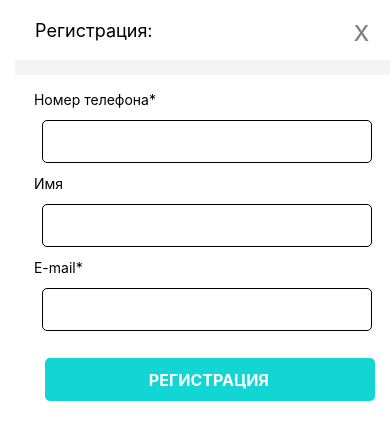
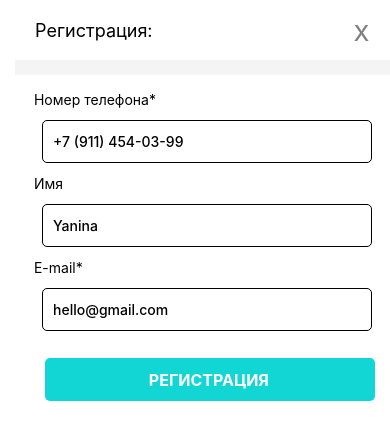
Before and after one commit to YaninaLopin/Projects, a React Native app: screen /Registration in a window 390 px wide. Shown: the top 440 px of the page. Built offline with nearby package versions, Linux system fonts and the light colour scheme.

Commit message:
useReduser on Registration page

```diff
--- a/App.js
+++ b/App.js
@@ -14,7 +14,7 @@ import Registration from './src/ScreensAll/Registration';
 
 const stack = createStackNavigator();
 
-const store = createStore(combineReducers);
+const store = createStore(combineReducers, window.__REDUX_DEVTOOLS_EXTENSION__ && window.__REDUX_DEVTOOLS_EXTENSION__());
 
 export default function App() {
   return (
--- a/src/Reducers/index.js
+++ b/src/Reducers/index.js
@@ -1,7 +1,8 @@
 import { combineReducers } from 'redux';
 import clientsReducer from './clientReducer';
+import profileReducer from './profileReduser';
 
 export default combineReducers({
     clients: clientsReducer,
-
+    profile: profileReducer,
   });
--- /dev/null
+++ b/src/Reducers/profileReduser.js
@@ -0,0 +1,23 @@
+const REGISTRATION = 'profile\REGISTRATION';
+
+const initialValue = {
+    phone: '',
+    name: '',
+    surname: '',
+    email: '',
+  }
+
+  const profileReducer = (state=initialValue, action) => {
+    switch (action.type) {
+      case REGISTRATION:
+        return  {...action.payload.user};
+      default:
+          return state;
+    }
+  };
+
+  export default profileReducer;
+
+  export const registration = (user) =>({
+    type: REGISTRATION,
+    payload: {user}})
--- a/src/ScreensAll/ClientInfo.js
+++ b/src/ScreensAll/ClientInfo.js
@@ -21,7 +21,7 @@ export default function ClientInfo({ navigation, route }) {
     <SafeAreaView style={styles.container}>
       <View style={styles.container}>
         <TouchableOpacity onPress={() => navigation.goBack()}>
-          <RedTop title=" <  О клиенте" />
+          <RedTop title = " <  О клиенте" />
         </TouchableOpacity>
       <View/>
 
--- a/src/ScreensAll/ListClients.js
+++ b/src/ScreensAll/ListClients.js
@@ -92,10 +92,12 @@ export default function ListClients({ navigation, route }) {
   };
 
   // используем useSelector
-  const clientsRed = useSelector((state) => state.clients);
+  const clientsRed = useSelector(state => state.clients);
+  const profile = useSelector(state => state.profile);
+
  // console.log('clientsRed', clientsRed);
 
- const auth=route.params.auth;
+ //const auth=route.params.auth;
 
   const [text, onChangeText] = useState('Введите имя');
 
@@ -124,7 +126,7 @@ export default function ListClients({ navigation, route }) {
 
         <View style={styles.container1}>
 
-        <Text style={styles.textstyle}> Вы авторизовались как  {auth.join('   тел. ')} </Text>
+         <Text style={styles.textstyle}> Вы авторизовались как {profile.name} </Text>
 
           <DropDownPicker
             open={open}
@@ -165,7 +167,6 @@ const styles = StyleSheet.create({
     marginLeft: 20,
     marginRight: 20,
     marginTop:10,
-    //justifyContent: 'space-between',
   },
   input: {
     height: 40,
--- a/src/ScreensAll/Registration.js
+++ b/src/ScreensAll/Registration.js
@@ -9,13 +9,44 @@ import {
   TextInput,
   SafeAreaView,
 } from 'react-native';
+import { useDispatch } from 'react-redux';
+import { registration } from '../Reducers/profileReduser';
+
+const baseUser = {
+  phone: '',
+  name: '',
+  email: '',
+}
+
+const reducer = (state=baseUser, action) => {
+  switch (action.type) {
+    case 'name':
+      return {...state, name: action.payload };
+    case 'phone':
+      return { ...state, phone: action.payload };
+    case 'email':
+      return { ...state, email: action.payload };
+    default:
+      throw new Error('Unknown action type');
+  }
+};
 
 export default function Registration({ navigation, route }) {
 
-const [regphone, onChangePhone] = useState ('');
-const [regname, onChangeName] = useState ('');
-const [regemail, onChangeEmail] = useState ('');
+// const [regphone, onChangePhone] = useState ('');
+// const [regname, onChangeName] = useState ('');
+// const [regemail, onChangeEmail] = useState ('');
 
+//const dispatch = useDispatch();
+const [user, dispatch] = useReducer(reducer, baseUser);
+
+const regDispatch = useDispatch();
+
+const onRegistration = () => {
+  regDispatch(registration(user))
+  //console.log('registration', state)
+  navigation.navigate('Main')
+}
 
   return(
    <SafeAreaView style={styles.container}>
@@ -36,30 +67,37 @@ const [regemail, onChangeEmail] = useState ('');
        <Text style={styles.textstyle}> Номер телефона* </Text>
          <TextInput
           style={styles.input}
-          onChangeText={onChangePhone}
-          value={regphone}
+          placeholder="+7 (911) 454-03-99"
+          value={user.phone}
+          onChangeText={(text) =>
+            dispatch({ type: 'phone', payload: text })
+          }
          />
 
        <Text style={styles.textstyle}> Имя </Text>
          <TextInput
           style={styles.input}
-          onChangeText={onChangeName}
-          value={regname}
+          placeholder="Yanina"
+          value={user.name}
+          onChangeText={(text) =>
+            dispatch({ type: 'name', payload: text })
+          }
          />
 
        <Text style={styles.textstyle}> E-mail* </Text>
          <TextInput
           style={styles.input}
-          onChangeText={onChangeEmail}
-          value={regemail}
+          placeholder="hello@gmail.com"
+          value={user.email}
+          onChangeText={(text) =>
+            dispatch({ type: 'email', payload: text })
+          }
          />
 
        </View>
 
-       <TouchableOpacity style={styles.button} onPress={() => {
-            const auth = [regname, regphone];
-            navigation.navigate('Main',{auth})
-          }}>
+       <TouchableOpacity style={styles.button}
+                         onPress={() => onRegistration() }>
           <Text style={styles.buttontext}> РЕГИСТРАЦИЯ </Text>
        </TouchableOpacity>
 
```
